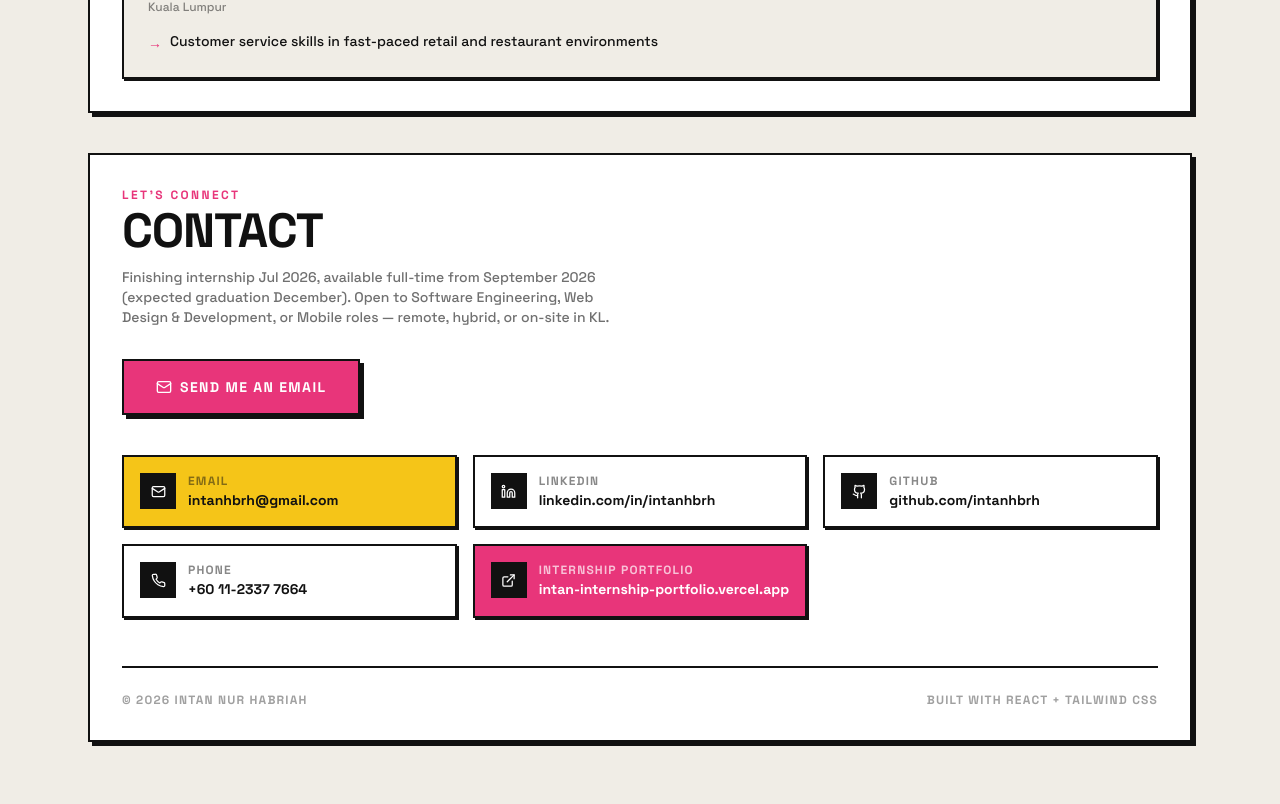
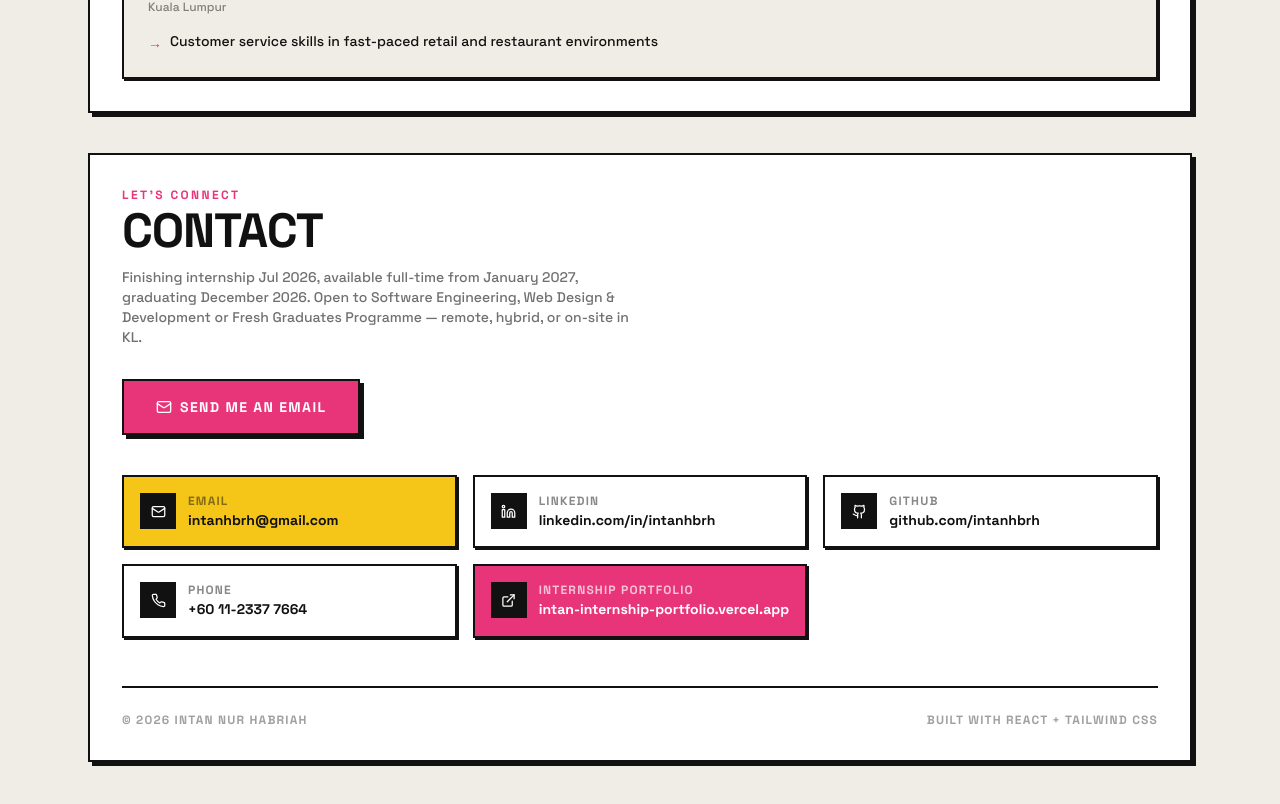
Before and after one commit to intanhbrh/portfolio, a React (Create React App) app: page / in a window 1280 px wide. Shown: the part 3822-4626 px from the top of the page. Built offline with nearby package versions, Linux system fonts and the light colour scheme.

Commit message:
Update Contact.jsx

```diff
--- a/src/components/Contact.jsx
+++ b/src/components/Contact.jsx
@@ -13,7 +13,7 @@ export default function Contact() {
       <div className="brutal-card p-8">
         <p className="section-eyebrow">Let's connect</p>
         <h2 className="section-heading mb-3">CONTACT</h2>
-        <p className="text-sm font-medium text-ink/60 max-w-lg mb-8">Finishing internship Jul 2026, available full-time from September 2026 (expected graduation December). Open to Software Engineering, Web Design &amp; Development, or Mobile roles — remote, hybrid, or on-site in KL.</p>
+        <p className="text-sm font-medium text-ink/60 max-w-lg mb-8">Finishing internship Jul 2026, available full-time from January 2027, graduating December 2026. Open to Software Engineering, Web Design &amp; Development or Fresh Graduates Programme  — remote, hybrid, or on-site in KL.</p>
         <a href="mailto:intanhbrh@gmail.com" className="inline-flex items-center gap-2 bg-pink text-white font-bold uppercase tracking-widest text-sm px-8 py-4 border-2 border-ink shadow-brutal hover:shadow-none hover:translate-x-1 hover:translate-y-1 transition-all mb-10">
           <Mail size={16}/> Send Me an Email
         </a>
```
